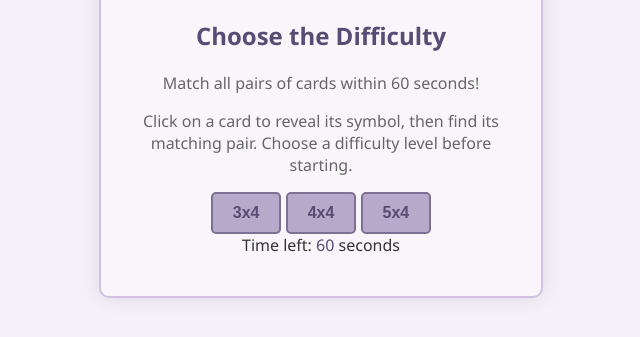
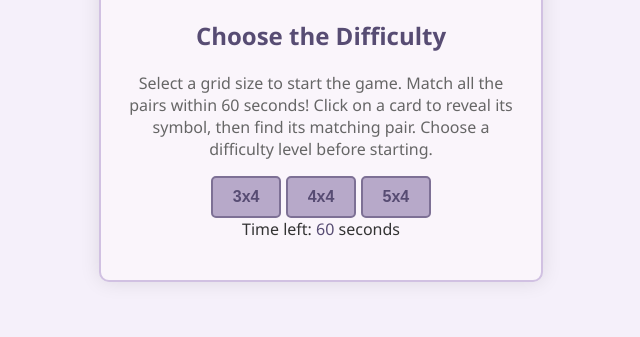
Before and after one commit to harshitanunnabhatla/memory-match-mania, a plain HTML site: page index.html in a window 1280 px wide. Shown: the part 109-446 px from the top of the page, without its empty margins (319-959 px from the left). Drawn offline with Linux system fonts and the light colour scheme.

Commit message:
Add files via upload

```diff
--- a/index.html
+++ b/index.html
@@ -11,8 +11,8 @@
         <h1>Memory Match Mania</h1>
         <div id="instructions">
             <h2>Choose the Difficulty</h2>
-            <p>Match all pairs of cards within 60 seconds!</p>
-		<p>Click on a card to reveal its symbol, then find its matching pair. Choose a difficulty level before starting.</p>
+            <p>Select a grid size to start the game. Match all the pairs within 60 seconds! Click on a card to reveal its symbol, then find its matching pair. Choose a difficulty level before starting.</p>
+        </div>
         <div id="difficulty">
     <button onclick="startGame(3, 4)">3x4</button>
     <button onclick="startGame(4, 4)">4x4</button>
```
